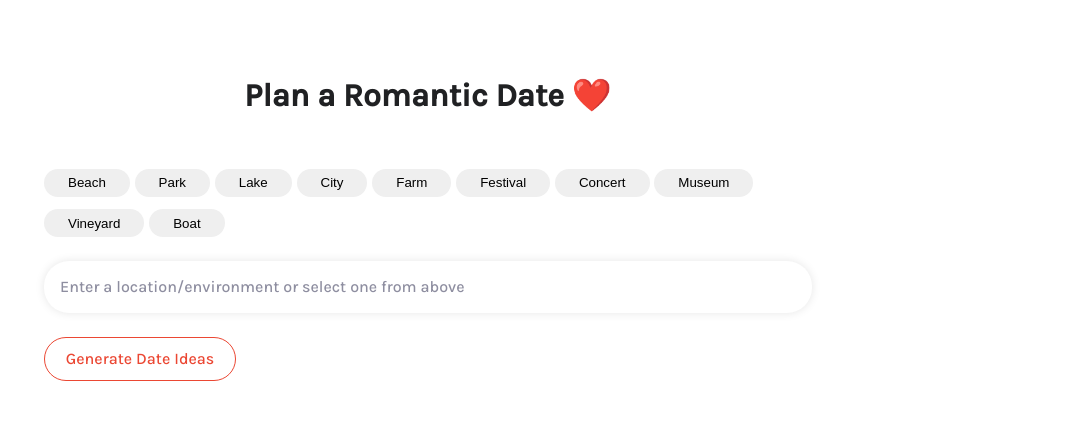
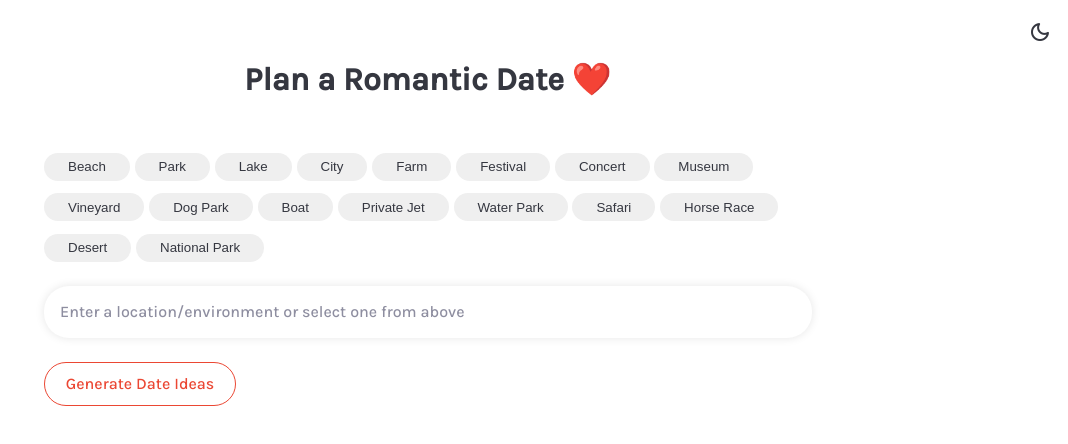
Before and after one commit to kfam22/AI-Dates, a Next.js app: page / in a window 1280 px wide. Shown: the top 444 px of the page, without its empty margins (212-1280 px from the left). Built offline with nearby package versions, Linux system fonts and the light colour scheme.

Commit message:
dark mode

```diff
--- a/pages/_document.js
+++ b/pages/_document.js
@@ -4,16 +4,12 @@ class MyDocument extends Document {
   static async getInitialProps(ctx) {
     const originalRenderPage = ctx.renderPage
 
-    // Run the React rendering logic synchronously
     ctx.renderPage = () =>
       originalRenderPage({
-        // Useful for wrapping the whole react tree
         enhanceApp: (App) => App,
-        // Useful for wrapping in a per-page basis
         enhanceComponent: (Component) => Component,
       })
 
-    // Run the parent `getInitialProps`, it now includes the custom `renderPage`
     const initialProps = await Document.getInitialProps(ctx)
 
     return initialProps
@@ -26,11 +22,12 @@ class MyDocument extends Document {
         <link rel="preconnect" href="https://fonts.googleapis.com"/>
         <link rel="preconnect" href="https://fonts.gstatic.com" crossOrigin/>
         <link href="https://fonts.googleapis.com/css2?family=Karla:wght@500&display=swap" rel="stylesheet"/>
-
+        <link rel="stylesheet" href="https://fonts.googleapis.com/css2?family=Material+Symbols+Rounded:opsz,wght,FILL,GRAD@40,200,1,0" />
+        <link rel="stylesheet" href="https://fonts.googleapis.com/css2?family=Material+Symbols+Rounded:opsz,wght,FILL,GRAD@40,200,1,0" />
         <body>
           <Main />
           <NextScript />
-        </body>
+        </body >
       </Html>
     )
   }
--- a/pages/index.js
+++ b/pages/index.js
@@ -1,12 +1,19 @@
 import Head from "next/head";
-import { useState } from "react";
-import styles from '../styles/Home.module.css'
+import { useState, useEffect } from "react";
+import styles from '../styles/Home.module.css';
 
 export default function Home() {
+
   const [dateInput, setDateInput] = useState("");
   const [resultList, setResultList] = useState([]);
   const [selectedButton, setSelectedButton] = useState("");
   const [isLoading, setIsLoading] = useState();
+  const [darkMode, setDarkMode] = useState(false);
+
+  useEffect(() => {
+    setDarkMode(localStorage.getItem('dark mode') === 'true' ? true : false);
+  }, []);
+
   const buttonList = [
   "Beach",
   "Park",
@@ -17,7 +24,20 @@ export default function Home() {
   "Concert",
   "Museum",
   "Vineyard",
-  "Boat"];
+  "Dog Park",
+  "Boat",
+  "Private Jet",
+  "Water Park",
+  "Safari",
+  "Horse Race",
+  "Desert",
+  "National Park",];
+
+  function darkModeToggle() {
+    const updatedDarkMode = !darkMode;
+    setDarkMode(updatedDarkMode);
+    localStorage.setItem("dark mode", updatedDarkMode);
+  }
 
   function buttonClick(e) {
     e.preventDefault();
@@ -33,7 +53,6 @@ export default function Home() {
   async function onSubmit(event) {
     event.preventDefault();
     setIsLoading(true);
-    console.log('isloading before promise return', isLoading)
     const response = await fetch("/api/promptGenerator", {
       method: "POST",
       headers: {
@@ -43,19 +62,30 @@ export default function Home() {
     });
     const data = await response.json();
     setIsLoading(false);
-    console.log('isloading after promise return', isLoading)
     setResultList([{prompt: dateInput, response: data.result}, ...resultList]);
     setDateInput("");
     setSelectedButton("");
   }
 
   return (
-    <div>
+    <div className={darkMode ? styles.darkMode : styles.lightMode}>
       <Head>
         <title>AI Date Planner</title>
       </Head>
 
       <main className={styles.main}>
+        <div className={styles.lightModeSelector}>
+        {
+          darkMode === false ?
+          <span
+          className="material-symbols-rounded"
+          onClick={() => darkModeToggle()}>dark_mode</span> :
+          <span
+          className="material-symbols-rounded"
+          onClick={() => darkModeToggle()}>light_mode</span>
+        }
+        </div>
+
         <h3>Plan a Romantic Date ❤️</h3>
         <form onSubmit={onSubmit}>
           <div className={styles.buttonContainer}>
@@ -90,13 +120,12 @@ export default function Home() {
           {
             resultList.length > 0 ? <h2 className={styles.subtitle}>Date Ideas</h2> : null
           }
-
           {
             resultList.map((res, idx) => {
               return <div className={styles.responseContainer} key={idx}>
                 <div className={styles.response}>
                   <p>Input:</p>
-                    <p className={styles.responseText}>Romantic date ideas that take place at the {res.prompt}</p>
+                  <p className={styles.responseText}>Suggestions for a romantic date at a {res.prompt}</p>
                 </div>
 
                 <div className={styles.response}>
--- a/styles/Home.module.css
+++ b/styles/Home.module.css
@@ -1,23 +1,43 @@
-
+.lightModeSelector {
+  display: flex;
+  justify-content: flex-end;
+  width: 100%;
+  margin-right: 2rem;
+}
+.lightModeSelector:hover {
+  cursor: pointer;
+}
+.darkMode {
+  background: #1a1a1a;
+  color: #ffffff;
+  min-height: 100vh;
+}
+.darkMode button {
+  background: #353740;
+  color: #ffffff !important;
+}
+.darkMode input[type="text"] {
+  color: #ffffff;
+  background: #1a1a1a !important;
+  box-shadow: 0px 0px 10px rgba(255, 255, 255, 0.262) !important;
+}
 .main,
 .main input {
   font-size: 16px;
   line-height: 24px;
-  color: #353740;
   font-family: "Karla", sans-serif;
 }
 .main {
   display: flex;
   flex-direction: column;
   align-items: center;
-  padding-top: 60px;
+  padding-top: 20px;
   margin-bottom: 3rem;
 }
 .main h3 {
   font-size: 32px;
   line-height: 40px;
   font-weight: bold;
-  color: #202123;
   margin: 16px 0 40px;
 }
 .main form {
@@ -29,6 +49,7 @@
   padding: 14px 16px;
   border: none;
   border-radius: 25px;
+  background-color: #ffffff;
   margin: 24px 0;
   box-shadow: 0px 0px 10px rgba(0, 0, 0, 0.1);
 }
@@ -52,7 +73,6 @@
 }
 .main .result {
   font-weight: bold;
-  margin-top: 40px;
 }
 
 .submit {
@@ -65,7 +85,6 @@
   color: #eb4733;
   transition: 0.3s opacity ease-in-out ;
 }
-
 .responseSection {
   margin-top: 2rem;
   width: 60%;
@@ -77,14 +96,13 @@
 }
 .responseContainer {
   border-top: 1.5px solid #eb4733;
-  padding: 3rem;
+  padding: 1rem;
 }
 .response {
   font-weight: bold;
   display: grid;
   grid-template-columns: 15% 85%;
   grid-template-rows: auto;
-  margin-bottom: 1rem;
 }
 .buttonContainer button {
   border: none;
@@ -92,9 +110,10 @@
   margin-right: .3rem;
   margin-top: .8rem;
   border-radius: 25px;
+  color: #353740;
 }
-.buttonContainer button:hover, .selectedButton {
-  background-color:#eb4733;
-  color: white;
+.selectedButton, .buttonContainer button:hover {
+  background:#eb4733 !important;
+  color: white !important;
   cursor: pointer;
 }
--- a/styles/globals.css
+++ b/styles/globals.css
@@ -3,6 +3,9 @@ body {
   padding: 0;
   margin: 0;
   font-family: 'Karla', sans-serif;
+  color: #353740;
+  height: 100%;
+  margin: 0;
 }
 
 a {
```
Lines whose indentation alone changed are shown as unchanged.
